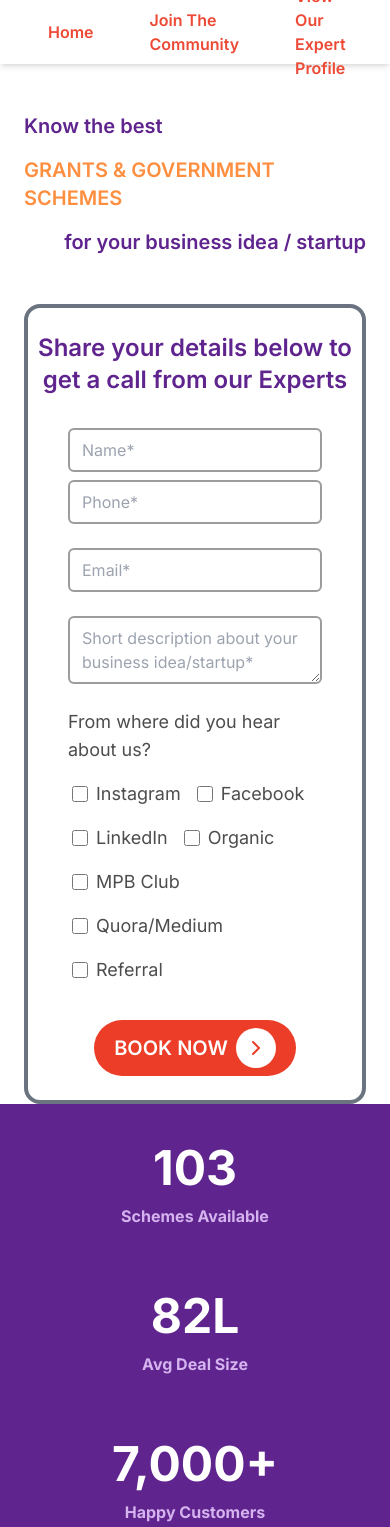
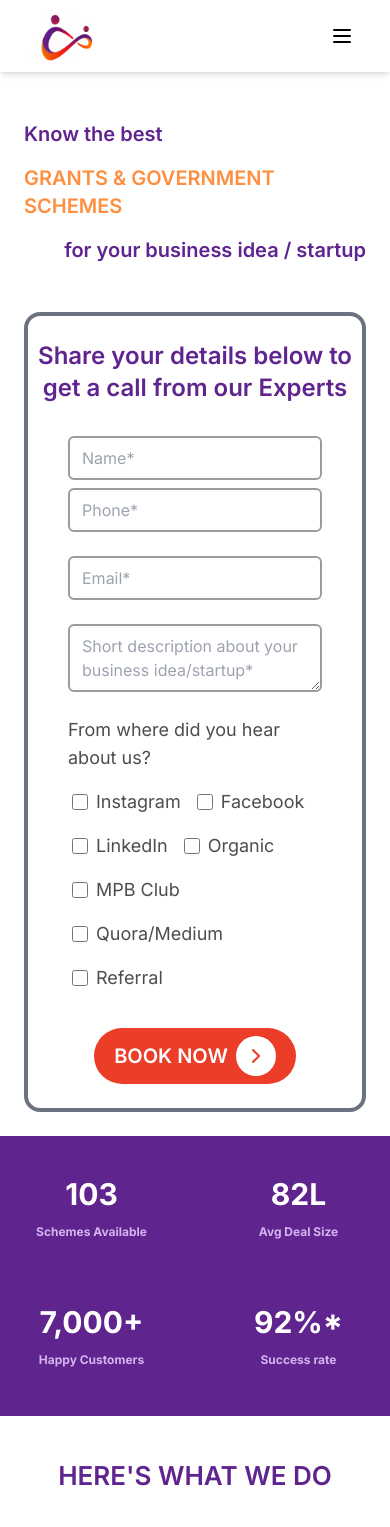
Before and after one commit to MyProBuddy/mpbforms, a Next.js app: page / in a window 390 px wide. Shown: the top 1527 px of the page. Built offline with nearby package versions, Linux system fonts and the light colour scheme.

Commit message:
updated navbar, hero and counter section - made it responsive

```diff
--- a/components/sections/counter.tsx
+++ b/components/sections/counter.tsx
@@ -12,10 +12,11 @@ interface CounterItemProps {
 export function CounterItem({ count, append, content }: CounterItemProps) {
     return (
         <div className='w-52 py-4 flex flex-col gap-1 justify-center items-center'>
-            <h2 className='text-5xl font-bold text-center text-white'>
-                <CountUp start={0} end={count} />{append}
+            <h2 className='text-3xl md:text-5xl font-bold text-center text-white'>
+                <CountUp start={0} end={count} />
+                {append}
             </h2>
-            <p className='py-2 font-bold text-center text-[#d5b3ef]'>
+            <p className='py-2 font-bold text-center text-[#d5b3ef] text-xs'>
                 {content}
             </p>
         </div>
@@ -24,7 +25,7 @@ export function CounterItem({ count, append, content }: CounterItemProps) {
 
 const Counter = () => {
     return (
-        <div className='bg-[#5F248E] py-6 justify-items-center grid grid-cols-1 sm:grid-cols-2 lg:grid-cols-4 gap-6'>
+        <div className='bg-[#5F248E] py-6 justify-items-center grid grid-cols-2 lg:grid-cols-4 gap-6'>
             <CounterItem count={103} append='' content='Schemes Available' />
             <CounterItem count={82} append='L' content='Avg Deal Size' />
             <CounterItem count={7000} append='+' content='Happy Customers' />
--- a/components/sections/hero.tsx
+++ b/components/sections/hero.tsx
@@ -10,7 +10,12 @@ interface CheckboxProps {
 export function Checkbox({ label, name }: CheckboxProps) {
     return (
         <div className='flex p-1 items-center gap-2'>
-            <input className='w-4 h-4' type='checkbox' name={name} value={name}></input>
+            <input
+                className='w-4 h-4'
+                type='checkbox'
+                name={name}
+                value={name}
+            ></input>
             <label className='text-center font-inter text-lg font-normal'>
                 {label}
             </label>
@@ -20,12 +25,14 @@ export function Checkbox({ label, name }: CheckboxProps) {
 
 export default function Hero() {
     return (
-        <section className='flex justify-center px-6 pt-6'>
+        <section className='flex justify-center px-6 pt-6 md:pb-0 pb-6'>
             <div className='grid grid-cols-1 lg:grid-cols-12 gap-4 lg:px-16 lg:w-11/12 items-center'>
                 <div className='lg:col-span-7 flex flex-col gap-7 pt-6'>
-                    <div className='flex flex-col gap-4 text-[#5F248E] text-[26px] w-fit font-semibold lg:p-4'>
-                        <span className='text-xl sm:text-2xl'>Know the best</span>
-                        <span className='text-xl sm:text-[40px] text-[#FF8F40] uppercase'>
+                    <div className='flex flex-col gap-4 text-[#5F248E] text-[26px] w-full sm:w-fit font-semibold lg:p-4'>
+                        <span className='text-xl sm:text-2xl'>
+                            Know the best
+                        </span>
+                        <span className='text-xl sm:text-3xl text-[#FF8F40] uppercase'>
                             Grants & Government Schemes
                         </span>
                         <span className='text-right text-xl sm:text-2xl'>
--- a/components/sections/navbar.tsx
+++ b/components/sections/navbar.tsx
@@ -1,23 +1,60 @@
-import Image from "next/image";
-import Link from "next/link";
+'use client'
+
+import Image from 'next/image'
+import Link from 'next/link'
+import { Menu, X } from 'lucide-react'
+import { useState } from 'react'
 
 export default function Navbar() {
+    const [menuOpen, setMenuOpen] = useState(false)
+
+    const handleMenuToggle = () => {
+        setMenuOpen(!menuOpen)
+    }
+
     return (
-        <nav className="flex justify-between px-12 h-16 shadow-md bg-white">
-            <div className="h-16 flex items-center">
+        <nav className='flex justify-between px-7 py-1 md:py-0 md:px-12 md:h-16 shadow-md bg-white'>
+            <div className='h-16 flex items-center'>
                 <Image
-                    alt="logo"
-                    src={"/imgs/logo.png"}
+                    alt='logo'
+                    src={'/imgs/logo.png'}
                     width={98 * 0.75}
                     height={67 * 0.75}
                 />
             </div>
-            <div className="flex items-center justify-center gap-14 text-[#ED4935] font-semibold text">
-                <Link href={"/#"}>Home</Link>
-                <Link href={"/#"}>Join The Community</Link>
-                <Link href={"/#"}>View Our Expert Profile</Link>
+            <div className='hidden md:flex items-center justify-center gap-14 text-[#ED4935] font-semibold'>
+                <Link href={'/#'}>Home</Link>
+                <Link href={'/#'}>Join The Community</Link>
+                <Link href={'/#'}>View Our Expert Profile</Link>
             </div>
-            <div></div>
+            <div className='hidden md:block'></div>
+            <div className='flex items-center z-20 px-2 md:hidden '>
+                {menuOpen ? (
+                    <X
+                        size={24}
+                        className='cursor-pointer'
+                        onClick={handleMenuToggle}
+                    />
+                ) : (
+                    <Menu
+                        size={24}
+                        className='cursor-pointer'
+                        onClick={handleMenuToggle}
+                    />
+                )}
+            </div>
+            <div
+                className={`fixed top-0 left-0 w-full h-full bg-white z-10 transition-all duration-300 ease-in-out ${
+                    menuOpen ? 'opacity-100' : 'opacity-0 pointer-events-none'
+                }`}
+                style={{ height: menuOpen ? '100%' : '0' }}
+            >
+                <div className='flex flex-col gap-8 items-center pt-16 text-[#ED4935] font-semibold'>
+                    <Link href={'/#'}>Home</Link>
+                    <Link href={'/#'}>Join The Community</Link>
+                    <Link href={'/#'}>View Our Expert Profile</Link>
+                </div>
+            </div>
         </nav>
     )
 }
```
